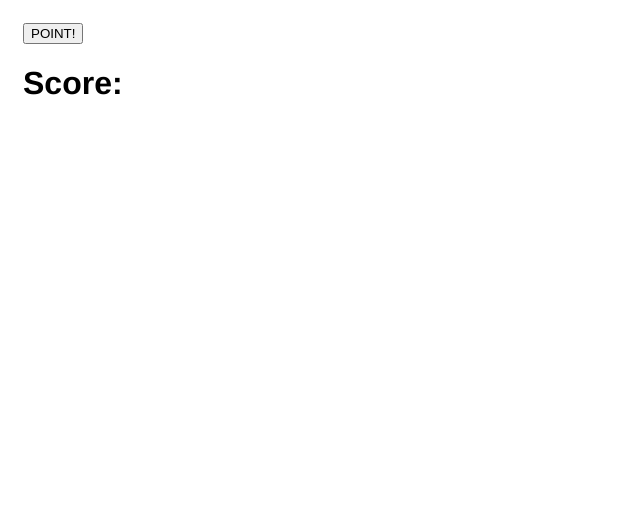
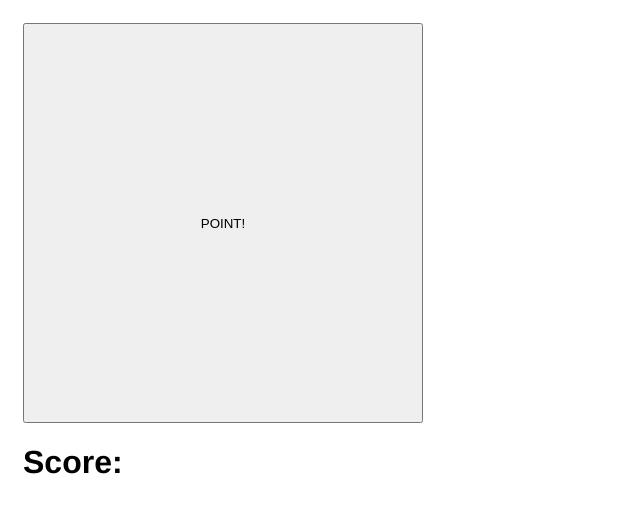
Before and after one commit to aboivine/steelscore, a website: page counter.html in a window 1280 px wide. Shown: the whole page, without its empty margins (0-640 px from the left). Drawn offline with Linux system fonts and the light colour scheme.

Commit message:
Trying to make a big fixed button.

```diff
--- a/counter.html
+++ b/counter.html
@@ -1,5 +1,7 @@
 <html>
   <head>
+    <meta content='width=device-width, initial-scale=1.0, maximum-scale=1.0, user-scalable=0' name='viewport' />
+    <meta name="viewport" content="width=device-width" />
     <style>
       body {
         font-family: "Helvetica Neue", helvetica, arial;
@@ -14,6 +16,11 @@
 
       ul li {
         line-height: 1.4;
+      }
+
+      button {
+        width: 400px;
+        height: 400px;
       }
     </style>
 
```
